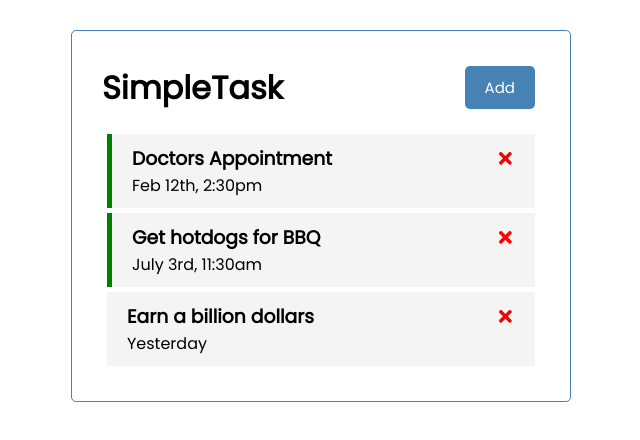
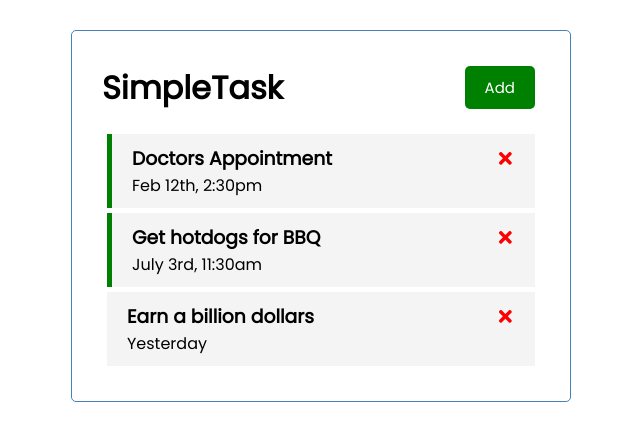
Before and after one commit to Aidanchill/SimpleTask, a React (Create React App) app: page / in a window 1280 px wide. Shown: the top 440 px of the page, without its empty margins (319-959 px from the left). Built offline with nearby package versions, Linux system fonts and the light colour scheme.

Commit message:
formatting

```diff
--- a/src/components/Button.js
+++ b/src/components/Button.js
@@ -12,9 +12,7 @@ const Button = ({ color, text, onClick }) => {
     )
 }
 
-Button.defaultProps = {
-    color: 'steelblue',
-}
+
 
 Button.propTypes = {
     text: PropTypes.string,
--- a/src/components/Header.js
+++ b/src/components/Header.js
@@ -6,7 +6,7 @@ const Header = ({ title, onAdd, showAdd }) => {
     return (
         <header className='header'>
             <h1>{title}</h1>
-            <Button color='steelblue'
+            <Button color={showAdd ? 'grey' :'green'}
             text={showAdd ? 'Close' : 'Add'}
             onClick={onAdd}/>
         </header>
```
